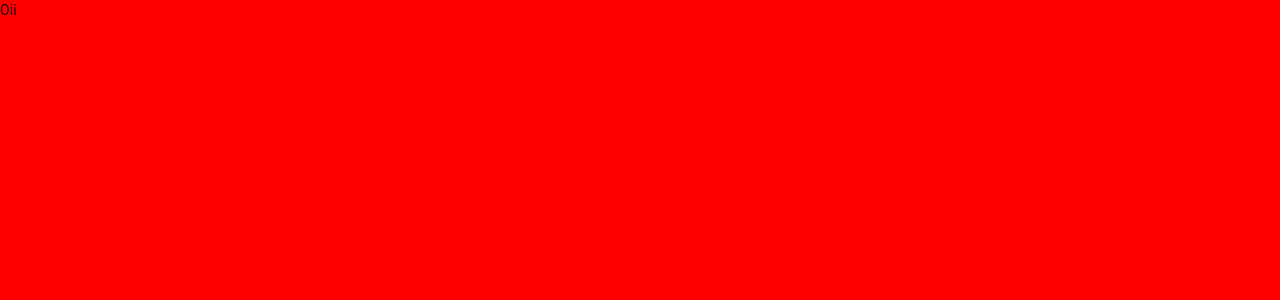
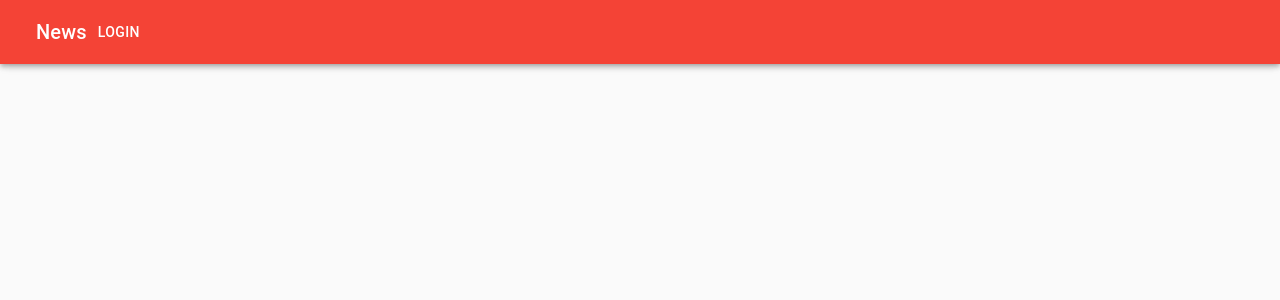
Before and after one commit to LRmorais/Reactjs-youtube-clone, a React (Create React App) app: page / in a window 1280 px wide. Shown: the top 300 px of the page. Built offline with nearby package versions, Linux system fonts and the light colour scheme.

Commit message:
add AppBar

```diff
--- a/src/App.js
+++ b/src/App.js
@@ -15,7 +15,6 @@
     }
   });
 
-
   return (
     <ThemeProvider theme={theme}>
       <Home/>
--- a/src/Home.js
+++ b/src/Home.js
@@ -1,20 +1,30 @@
 import React from 'react';
 // makeStyles cria um objeto de estilos que pode ser usado em cada elemento
-import { makeStyles } from '@material-ui/core'
+import { makeStyles, AppBar, Toolbar, IconButton, Typography, Button} from '@material-ui/core'
 
-const useStyles = makeStyles({
+// importando propriedades definidas em theme
+const useStyles = makeStyles((theme) => ({
     root: {
-      background: 'red',
       height: '100vh'
     }
-  })
+  }));
 
 function Home() {
     // instaciando o objeto makeStyles
   const classes = useStyles();
   return (
       <div className={classes.root}>
-          Oii
+          <AppBar>
+  <Toolbar>
+    <IconButton edge="start" className={classes.menuButton} color="inherit" aria-label="menu">
+      {/* <MenuIcon /> */}
+    </IconButton>
+    <Typography variant="h6" className={classes.title}>
+      News
+    </Typography>
+    <Button color="inherit">Login</Button>
+  </Toolbar>
+</AppBar>
       </div>
   )
 }
```
Also changed, not shown: 1 other file (tests, documents, lock files or other folders).
